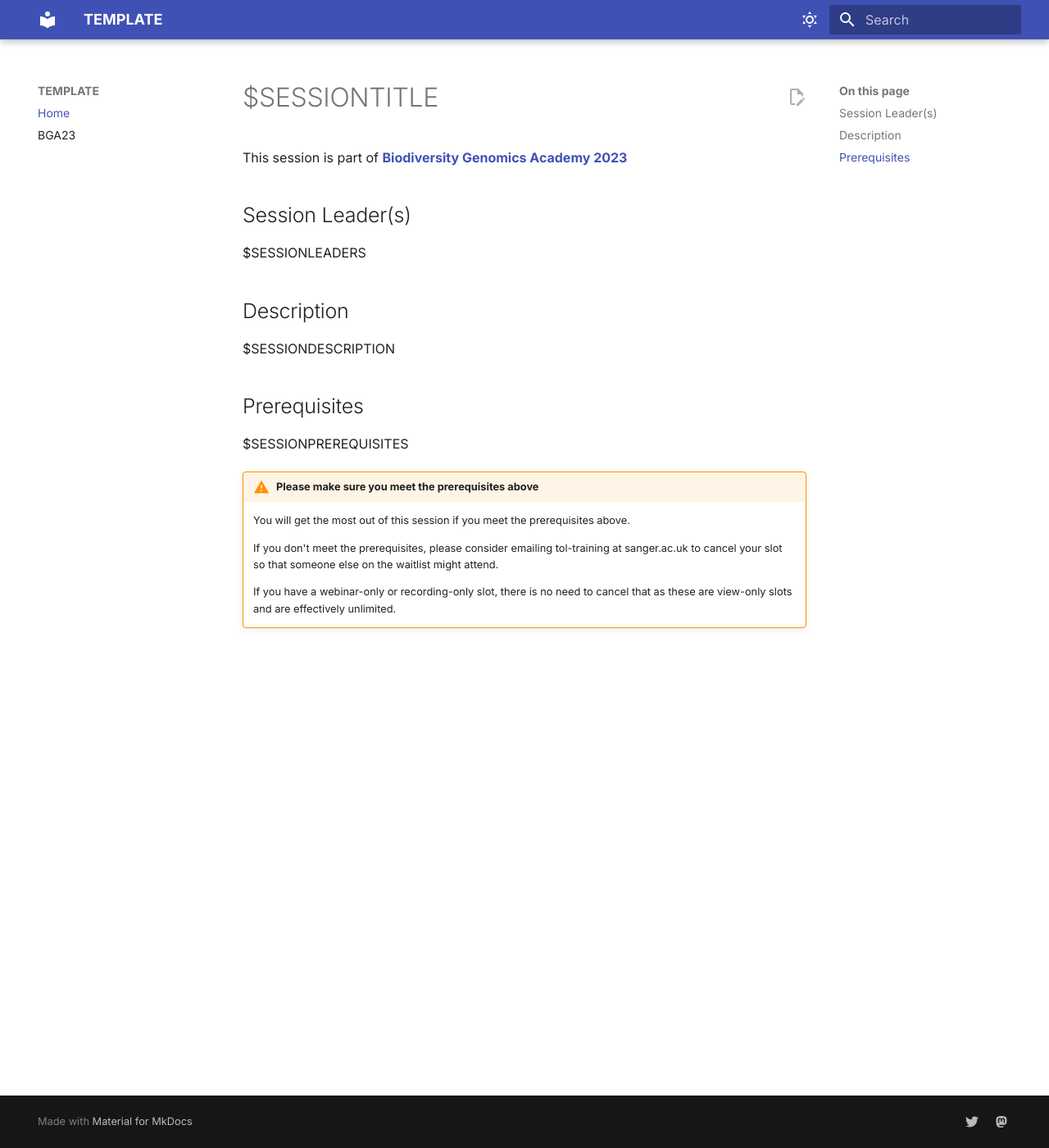
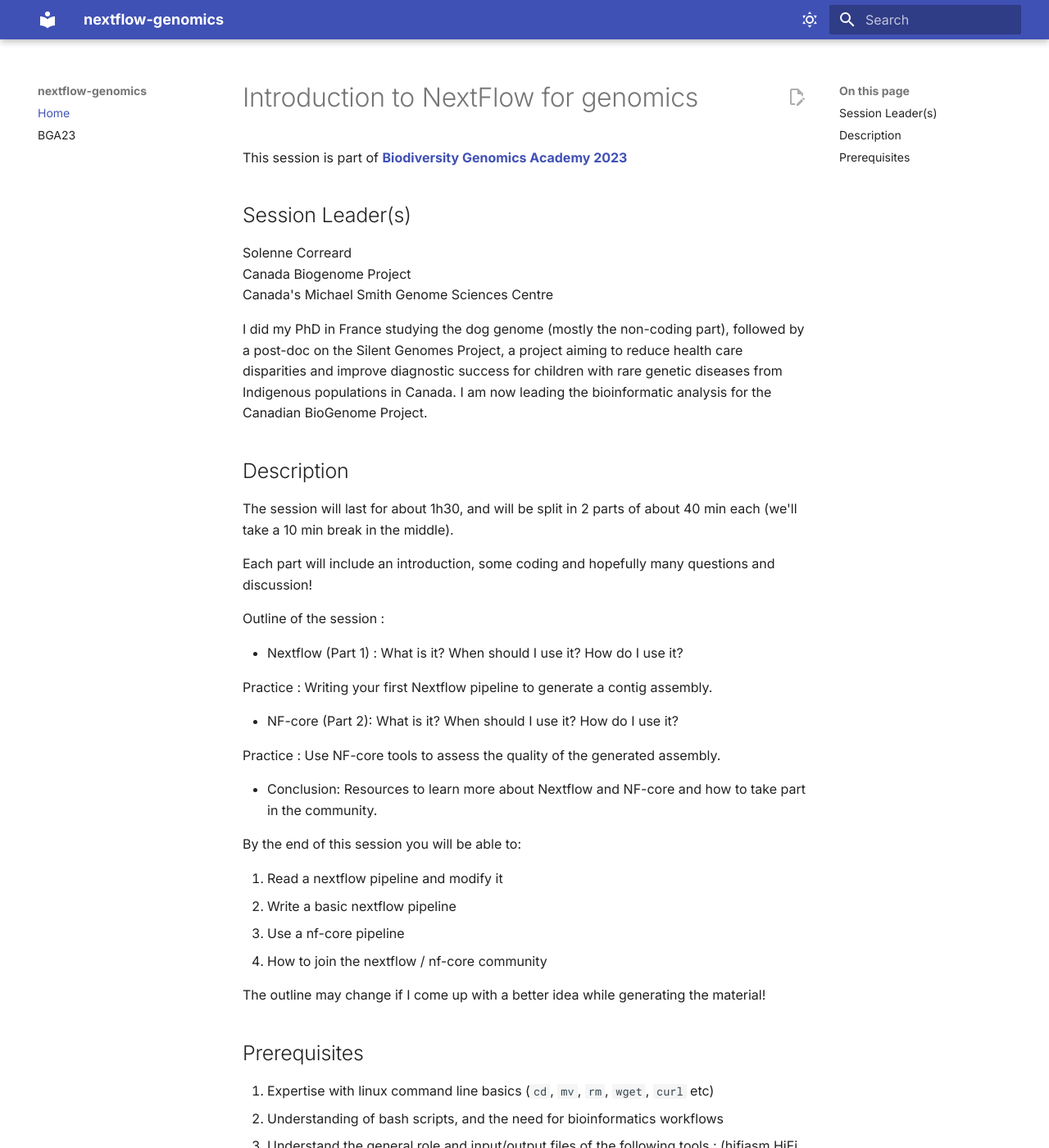
Before and after one commit to BGAcademy23/nextflow-genomics, an MkDocs documentation site: the page built from docs/README.md, in a window 1280 px wide and 1400 px high. Shown: the whole window at 82% size. Built offline with MkDocs 1.6.1 and Material for MkDocs 9.7.7, drawn with Linux system fonts in a browser that asks for light colours; some of the changed text lies outside the part shown.

Commit message:
update from form

```diff
--- a/docs/README.md
+++ b/docs/README.md
@@ -1,23 +1,52 @@
-# $SESSIONTITLE
+# Introduction to NextFlow for genomics
 
 This session is part of [**Biodiversity Genomics Academy 2023**](https://BGA23.org)
 
 ## Session Leader(s)
 
-$SESSIONLEADERS
+Solenne Correard
+Canada Biogenome Project
+Canada's Michael Smith Genome Sciences Centre
+
+I did my PhD in France studying the dog genome (mostly the non-coding part), followed by a post-doc on the Silent Genomes Project, a project aiming to reduce health care disparities and improve diagnostic success for children with rare genetic diseases from Indigenous populations in Canada. I am now leading the bioinformatic analysis for the Canadian BioGenome Project.
 
 ## Description
 
-$SESSIONDESCRIPTION
+The session will last for about 1h30, and will be split in 2 parts of about 40 min each (we'll take a 10 min break in the middle).
+
+Each part will include an introduction, some coding and hopefully many questions and discussion!
+
+Outline of the session :
+
+- Nextflow (Part 1) : What is it? When should I use it? How do I use it?
+
+Practice : Writing your first Nextflow pipeline to generate a contig assembly.
+
+- NF-core (Part 2): What is it? When should I use it? How do I use it?
+
+Practice : Use NF-core tools to assess the quality of the generated assembly.
+
+- Conclusion: Resources to learn more about Nextflow and NF-core and how to take part in the community.
+
+By the end of this session you will be able to:
+
+1. Read a nextflow pipeline and modify it
+2. Write a basic nextflow pipeline
+3. Use a nf-core pipeline
+4. How to join the nextflow / nf-core community
+
+The outline may change if I come up with a better idea while generating the material!
 
 ## Prerequisites
 
-$SESSIONPREREQUISITES
+1. Expertise with linux command line basics (`cd`, `mv`, `rm`, `wget`, `curl` etc)
+2. Understanding of bash scripts, and the need for bioinformatics workflows
+3. Understand the general role and input/output files of the following tools : (hifiasm HiFi only)[https://hifiasm.readthedocs.io/en/latest/pa-assembly.html], (Quast)[https://github.com/ablab/quast], (multiQC)[https://multiqc.info]
 
-!!! warning "Please make sure you meet the prerequisites above"
+!!! warning "Please make sure you MEET THE PREREQUISITES and READ THE DESCRIPTION above"
 
     You will get the most out of this session if you meet the prerequisites above.
 
-    If you don't meet the prerequisites, please consider emailing tol-training at sanger.ac.uk to cancel your slot so that someone else on the waitlist might attend.
+    Please also read the description carefully to see if this session is relevant to you.
 
-    If you have a webinar-only or recording-only slot, there is no need to cancel that as these are view-only slots and are effectively unlimited.
+    If you don't meet the prerequisites or change your mind based on the description or are no longer available at the session time, please email tol-training at sanger.ac.uk to cancel your slot so that someone else on the waitlist might attend.
--- a/mkdocs.yml
+++ b/mkdocs.yml
@@ -1,5 +1,5 @@
-site_name: TEMPLATE
-edit_uri: https://github.com/bgacademy23/TEMPLATE/blob/main/docs
+site_name: nextflow-genomics
+edit_uri: https://github.com/bgacademy23/nextflow-genomics/blob/main/docs
 
 nav:
     - Home: README.md
```
Also changed, not shown: README.md (+36 -7 lines).
